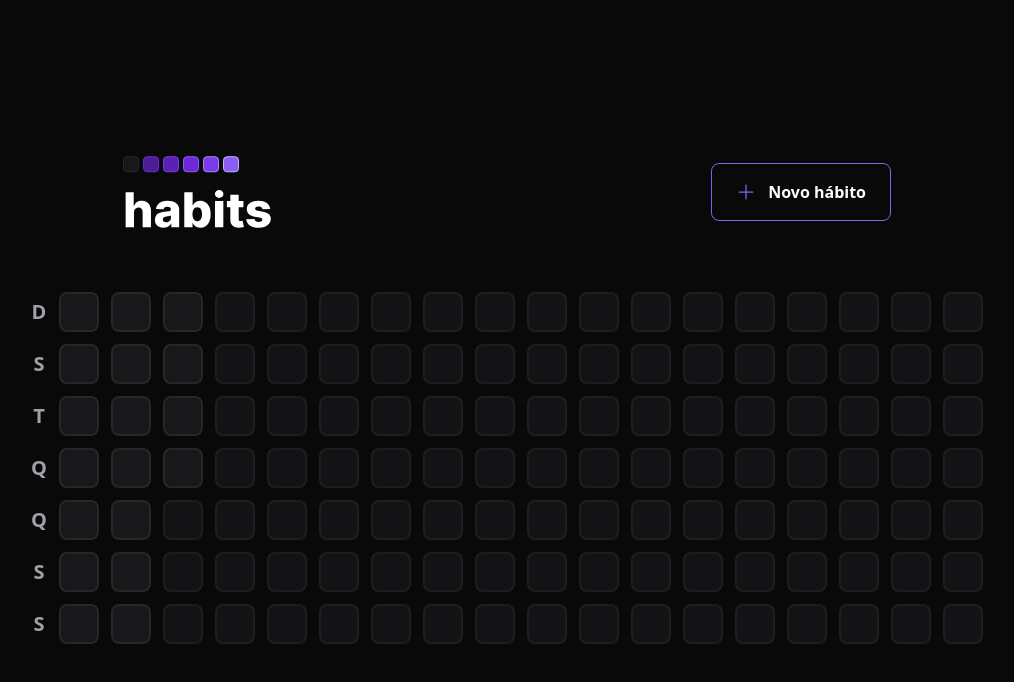
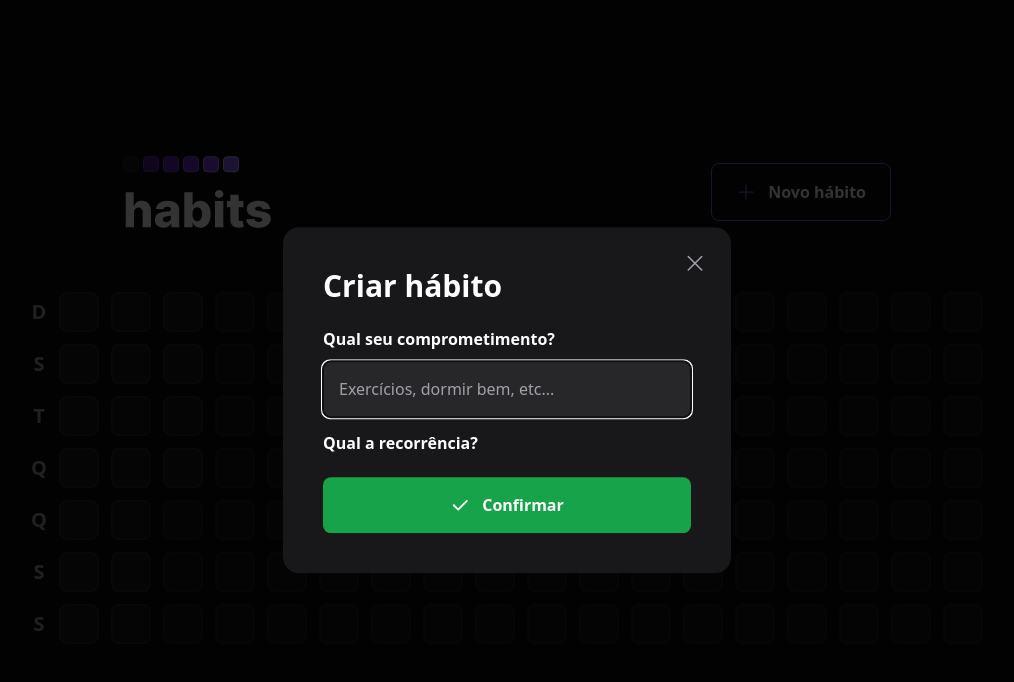
Before and after one commit to erik-albuquerque/habits, a React (Vite) app in the folder web/: page / in a window 1280 px wide. Both pictures are taken after a click on the button "Novo hábito". Shown: the top 682 px of the page, without its empty margins (133-1147 px from the left). Built offline with nearby package versions, Linux system fonts and the light colour scheme.

Commit message:
feat(web): add NewHabitModal component

```diff
--- a/web/package.json
+++ b/web/package.json
@@ -9,6 +9,7 @@
     "preview": "vite preview"
   },
   "dependencies": {
+    "@radix-ui/react-dialog": "^1.0.2",
     "dayjs": "^1.11.7",
     "phosphor-react": "^1.4.1",
     "react": "^18.2.0",
--- a/web/src/components/Header.tsx
+++ b/web/src/components/Header.tsx
@@ -1,4 +1,7 @@
-import { Plus } from "phosphor-react";
+import { Plus, X } from "phosphor-react";
+import * as Dialog from "@radix-ui/react-dialog";
+import { NewHabitForm } from "./NewHabitForm";
+
 import logoImage from "../assets/logo.svg";
 
 export function Header() {
@@ -6,13 +9,31 @@ export function Header() {
     <div className="w-full max-w-3xl mx-auto flex items-center justify-between">
       <img src={logoImage} alt="Habits" />
 
-      <button
-        type="button"
-        className="border border-violet-500 font-semibold rounded-lg px-6 py-4 flex items-center gap-3 hover:border-violet-400"
-      >
-        <Plus size={20} className="text-violet-500" />
-        Novo hábito
-      </button>
+      <Dialog.Root>
+        <Dialog.Trigger
+          type="button"
+          className="border border-violet-500 font-semibold rounded-lg px-6 py-4 flex items-center gap-3 hover:border-violet-400"
+        >
+          <Plus size={20} className="text-violet-500" />
+          Novo hábito
+        </Dialog.Trigger>
+
+        <Dialog.Portal>
+          <Dialog.Overlay className="w-screen h-screen bg-black/80 fixed inset-0" />
+
+          <Dialog.Content className="absolute p-10 bg-zinc-900 rounded-2xl w-full max-w-md top-1/2 left-1/2 -translate-x-1/2 -translate-y-1/2">
+            <Dialog.Close className="absolute right-6 top-6 text-zinc-400 hover:text-zinc-200">
+              <X size={24} aria-label="Fechar" />
+            </Dialog.Close>
+
+            <Dialog.Title className="text-3xl leading-tight font-extrabold">
+              Criar hábito
+            </Dialog.Title>
+
+            <NewHabitForm />
+          </Dialog.Content>
+        </Dialog.Portal>
+      </Dialog.Root>
     </div>
   );
 }
--- /dev/null
+++ b/web/src/components/NewHabitForm.tsx
@@ -0,0 +1,31 @@
+import { Check } from "phosphor-react";
+
+export function NewHabitForm() {
+  return (
+    <form className="w-full flex flex-col mt-6">
+      <label htmlFor="title" className="font-semibold leading-tight">
+        Qual seu comprometimento?
+      </label>
+
+      <input
+        type="text"
+        id="title"
+        placeholder="Exercícios, dormir bem, etc..."
+        className="p-4 rounded-lg mt-3 bg-zinc-800 text-white placeholder:text-zinc-400"
+        autoFocus
+      />
+
+      <label htmlFor="" className="font-semibold leading-tight mt-4">
+        Qual a recorrência?
+      </label>
+
+      <button
+        type="submit"
+        className="mt-6 rounded-lg p-4 flex items-center justify-center gap-3 font-semibold bg-green-600 hover:bg-green-500"
+      >
+        <Check size={20} weight="bold" />
+        Confirmar
+      </button>
+    </form>
+  );
+}
```
Also changed, not shown: 1 other file (tests, documents, lock files or other folders).
